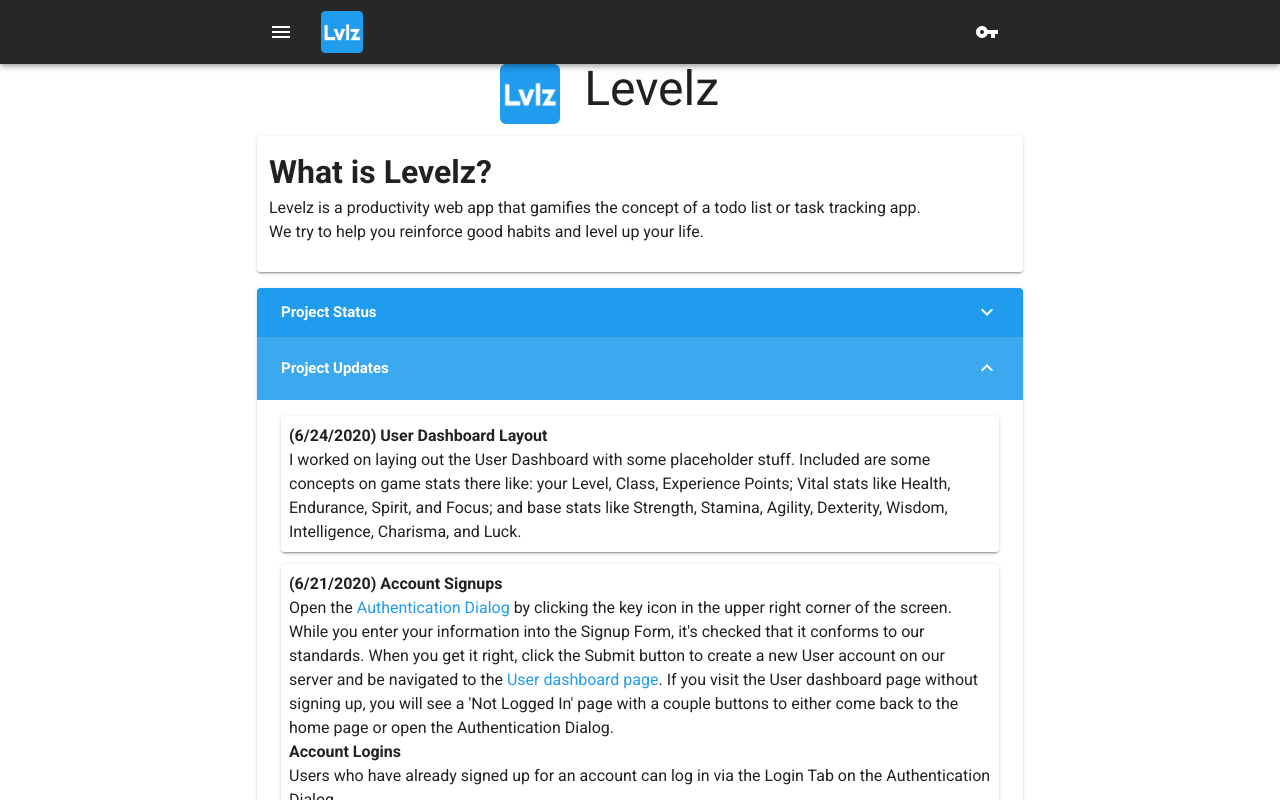
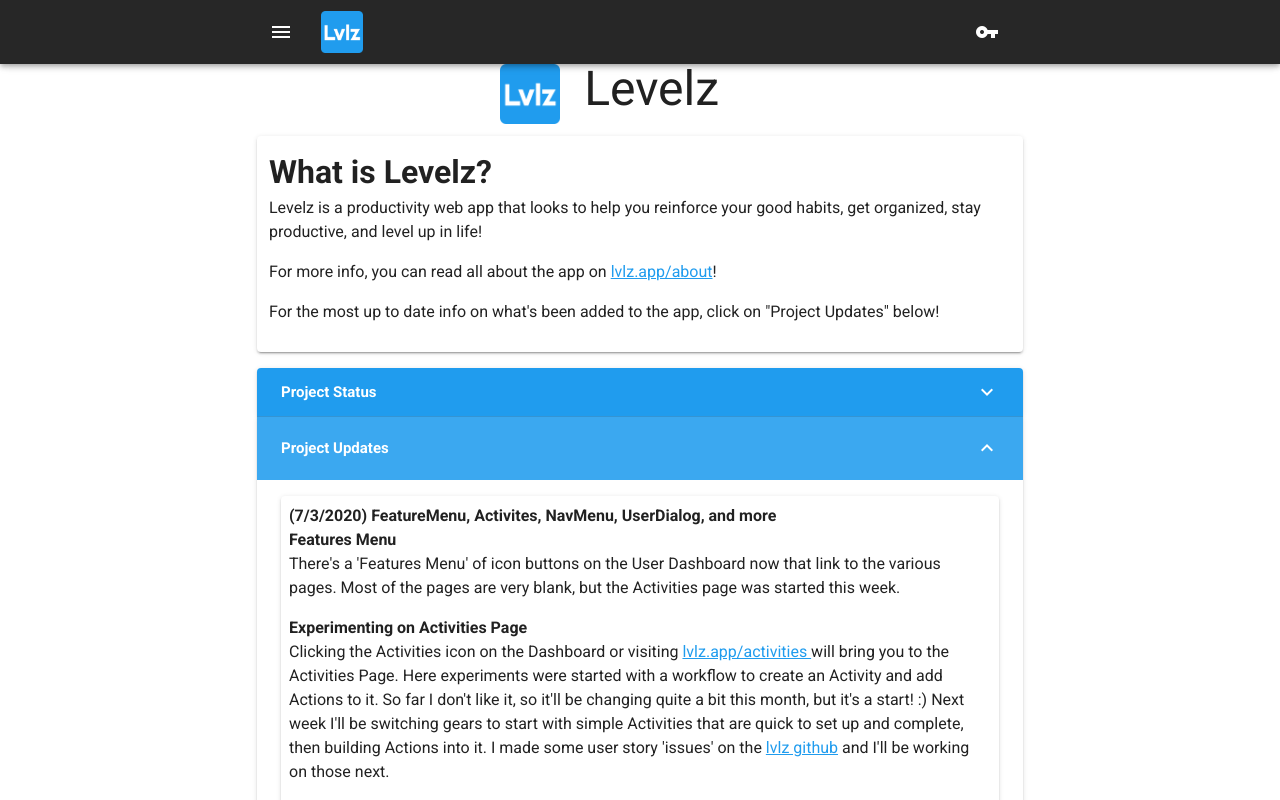
Before and after one commit to wforbes/levelz.app, a Vue app: page / in a window 1280 px wide. Both pictures are taken after a click on the button "Project Updates". Shown: the top 800 px of the page. Built offline with nearby package versions, Linux system fonts and the light colour scheme; no server answers; what vue2-perfect-scrollbar would draw is missing.

Commit message:
Project Update and some Home changes - Added a project update from the recent work - Reworded the opening intro v-card - Added a link to the new About page

```diff
--- a/src/home/views/HomePage.vue
+++ b/src/home/views/HomePage.vue
@@ -19,9 +19,17 @@
 						<v-card class="pa-3 mb-4">
 							<h1>What is Levelz?</h1>
 							<p>
-								Levelz is a productivity web app that gamifies the concept of a
-								todo list or task tracking app. <br />
-								We try to help you reinforce good habits and level up your life.
+								Levelz is a productivity web app that looks to help you
+								reinforce your good habits, get organized, stay productive, and
+								level up in life!
+							</p>
+							<p>
+								For more info, you can read all about the app on
+								<router-link to="about">lvlz.app/about</router-link>!
+							</p>
+							<p>
+								For the most up to date info on what's been added to the app,
+								click on "Project Updates" below!
 							</p>
 						</v-card>
 						<v-expansion-panels v-model="openPanels" focusable accordion>
@@ -37,21 +45,23 @@
 										<h3>Project Status</h3>
 										<p>
 											This app is currently in its very early stages of
-											development. During 2020 I'll just be adding little
-											features to test out ideas, then reassess the app moving
-											forward next year.<br />
+											development. For the rest of 2020, I'll just be adding
+											little features to test out ideas. Then next year we'll
+											reassess the app moving forward!<br />
 											This is an open-source project. (
 											<a
 												href="http://www.gnu.org/licenses/gpl-3.0.html"
 												target="_blank"
-												>GNU Public License v3.0</a
+											>
+												GNU Public License v3.0</a
 											>
 											)<br />
 											More info:
 											<a
 												href="https://github.com/wforbes/levelz.app"
 												target="_blank"
-												>github.com/wforbes/levelz.app</a
+											>
+												github.com/wforbes/levelz.app </a
 											><br /><br />
 											Please contact
 											<a href="mailto:will@levelz.app">will@levelz.app</a>
@@ -69,6 +79,92 @@
 								</v-expansion-panel-header>
 								<v-expansion-panel-content>
 									<ul style="list-style: none; padding:1em 0; margin:0;">
+										<li>
+											<v-card class="pa-2 mb-3">
+												<h4>
+													(7/3/2020) FeatureMenu, Activites, NavMenu,
+													UserDialog, and more
+												</h4>
+												<strong>Features Menu</strong>
+												<p>
+													There's a 'Features Menu' of icon buttons on the User
+													Dashboard now that link to the various pages. Most of
+													the pages are very blank, but the Activities page was
+													started this week.
+												</p>
+												<strong>Experimenting on Activities Page</strong>
+												<p>
+													Clicking the Activities icon on the Dashboard or
+													visiting
+													<router-link to="activities">
+														lvlz.app/activities
+													</router-link>
+													will bring you to the Activities Page. Here
+													experiments were started with a workflow to create an
+													Activity and add Actions to it. So far I don't like
+													it, so it'll be changing quite a bit this month, but
+													it's a start! :) Next week I'll be switching gears to
+													start with simple Activities that are quick to set up
+													and complete, then building Actions into it. I made
+													some user story 'issues' on the
+													<a
+														href="https://github.com/wforbes/levelz.app"
+														target="_blank"
+														>lvlz github</a
+													>
+													and I'll be working on those next.
+												</p>
+												<strong>Navigation Menu</strong>
+												<p>
+													A Navigation Menu was added, you can get to it by
+													clicking the menu icon in the toolbar at the very top
+													left of the app.
+												</p>
+												<strong>About Page</strong>
+												<p>
+													Clicking the About menu item on the NavMenu or
+													visiting
+													<router-link to="about">
+														lvlz.app/about
+													</router-link>
+													will bring you to the About Page. I tried to add as
+													much information here as I could about my plans for
+													the app. I'll be updating this as the app progresses
+													and trimming it down as features become available.
+												</p>
+												<strong>Contact Page</strong>
+												<p>
+													Clicking the Contact menu item on the NavMenu or
+													visiting
+													<router-link to="contact">
+														lvlz.app/contact
+													</router-link>
+													will bring you to the Contact Page. It's really basic,
+													but I'd like to add a chat/support feature here
+													eventually.
+												</p>
+												<strong>User Menu Dialog</strong>
+												<p>
+													After you sign up or you log in, the 'key' icon in the
+													upper right of the screen turns into a 'user' icon.
+													Clicking that 'user' icon will open the User Dialog
+													menu. This provides quick links to get back to the
+													User Dashboard, go to the Account Management page
+													(empty for now), or Logout of the app.
+												</p>
+												<strong>Studying Habitica.com</strong>
+												<p>
+													<a href="https://habitica.com" target="_blank"
+														>Habitica.com</a
+													>
+													is an open source app for Web, Android and iOS that
+													provides a very similar experience to what I hope to
+													achieve on Levelz.app one day. I started studying
+													Habitica to get inspired with ideas and I plan on
+													looking in to contributing to the codebase eventually.
+												</p>
+											</v-card>
+										</li>
 										<li>
 											<v-card class="pa-2 mb-3">
 												<strong>(6/24/2020) User Dashboard Layout</strong><br />
```
